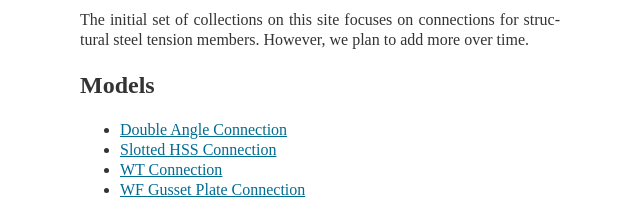
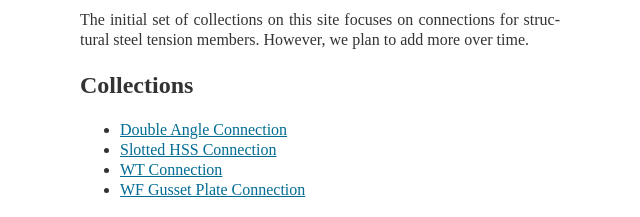
Before and after one commit to aisc-org/aisc-model-viewer, a website built with webpack: page src/index.ejs in a window 1280 px wide. Shown: the part 445-662 px from the top of the page, 320-960 px from the left. Built offline with nearby package versions, Linux system fonts and the light colour scheme; files whose address does not match are found by name.

Commit message:
Updating home page to say collections

```diff
--- a/src/index.ejs
+++ b/src/index.ejs
@@ -16,7 +16,7 @@
 
     <p>The initial set of collections on this site focuses on connections for structural steel tension members. However, we plan to add more over time.</p>
 
-    <h2>Models</h2>
+    <h2>Collections</h2>
     <ul>
         <li><a href="./double-angle/#3D-model">Double Angle Connection</a></li>
         <li><a href="./slotted-hss/#3D-model">Slotted HSS Connection</a></li>
```
